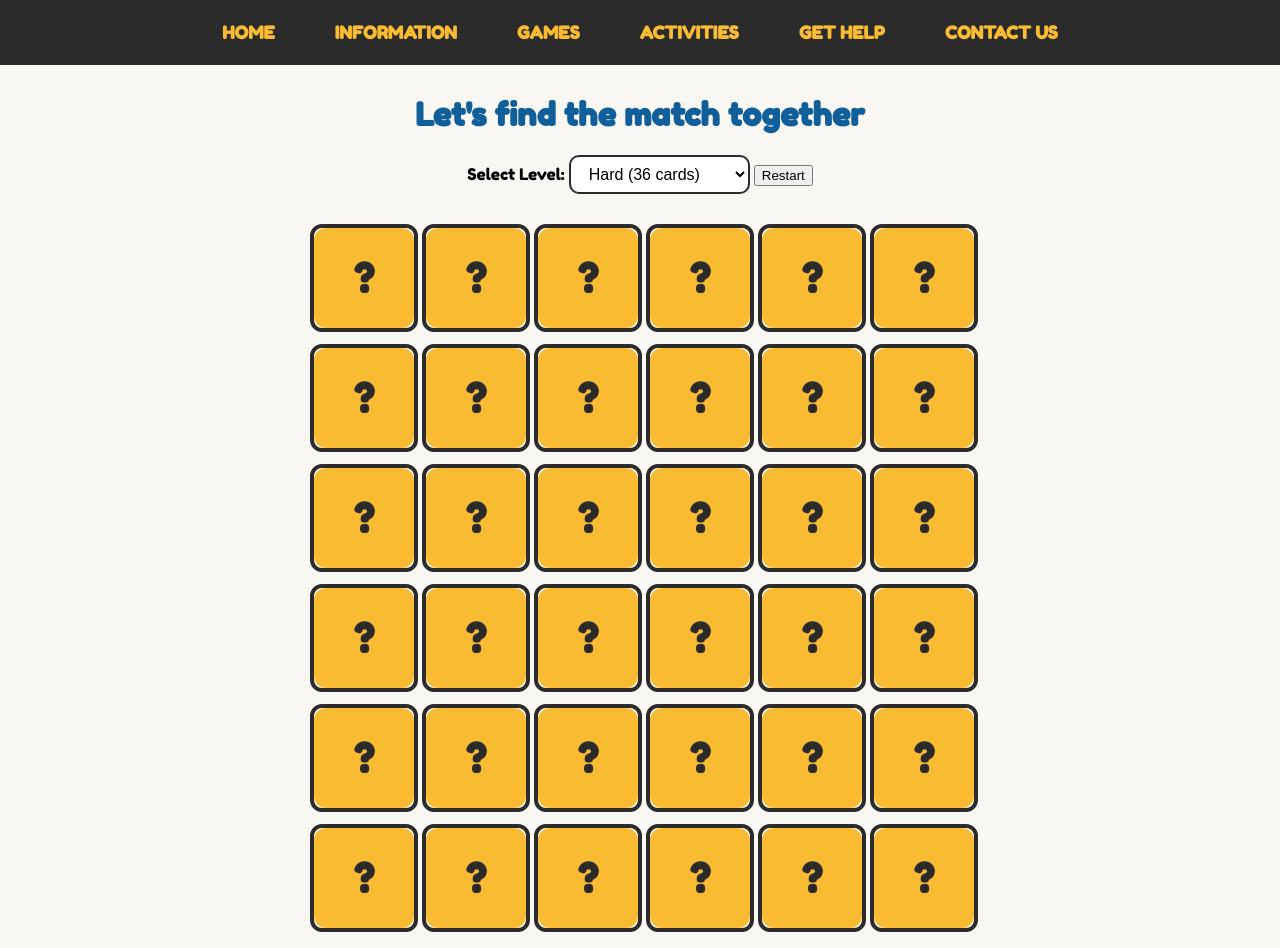
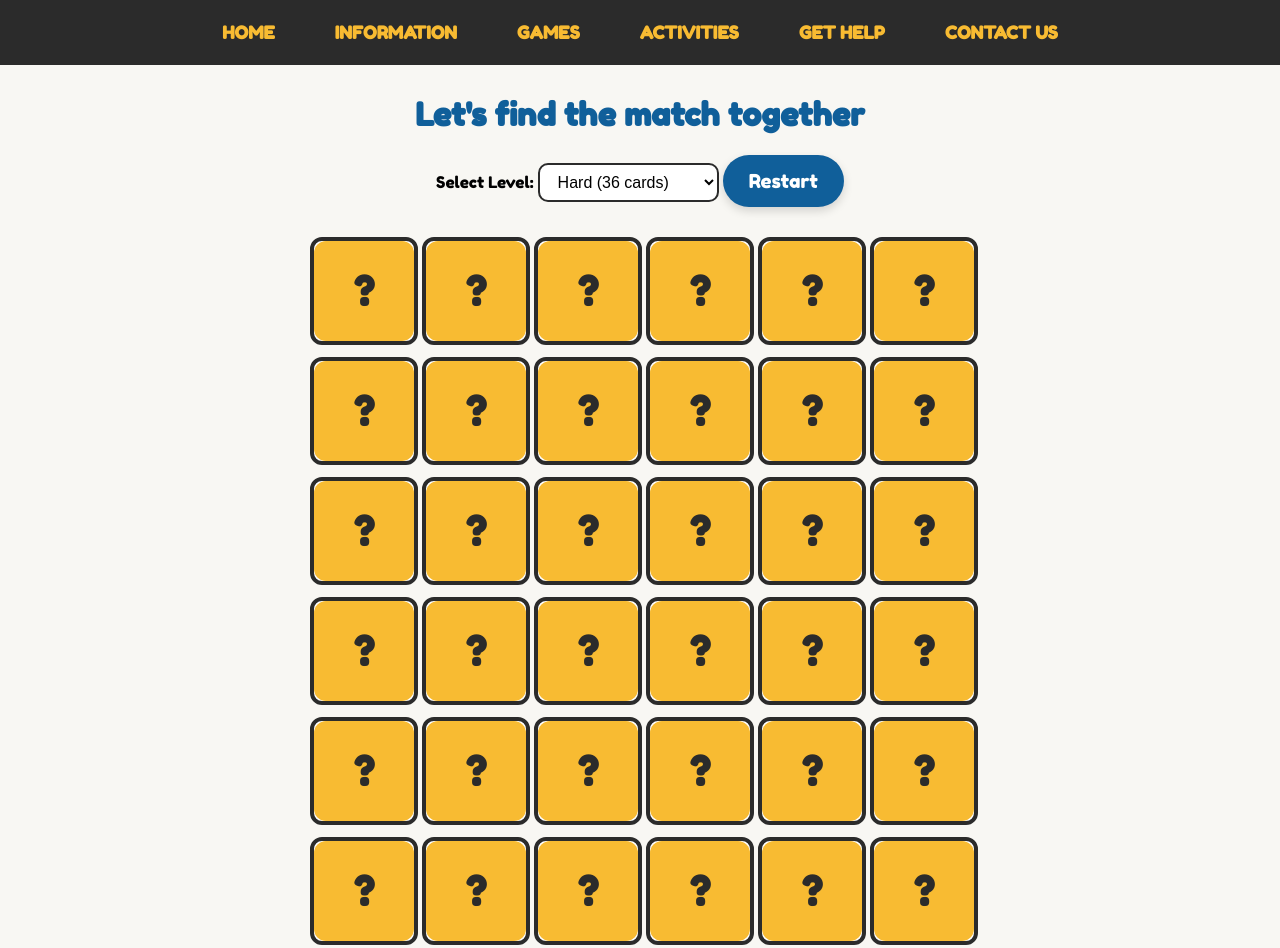
Before and after one commit to FredGui10/blue-hearts-bright-minds, a plain HTML site: page memorygame.html in a window 1280 px wide. Shown: the top 948 px of the page. Drawn offline with Linux system fonts and the light colour scheme.

Commit message:
update restart Button

```diff
--- a/style.css
+++ b/style.css
@@ -1446,3 +1446,25 @@ body {
   background-color: white;
   cursor: pointer;
 }
+
+#restartBtn {
+  background-color: var(--blue);
+  color: white;
+  padding: 14px 26px;
+  border-radius: 30px;
+  border: none;
+  font-size: 1.2rem;
+  font-family: 'Fredoka One', sans-serif;
+  cursor: pointer;
+  transition: transform 0.2s ease, box-shadow 0.2s ease;
+  box-shadow: 0 4px 10px rgba(0,0,0,0.15);
+}
+
+#restartBtn:hover {
+  transform: scale(1.08);
+  box-shadow: 0 6px 14px rgba(0,0,0,0.2);
+}
+
+#restartBtn:active {
+  transform: scale(0.95);
+}
```
